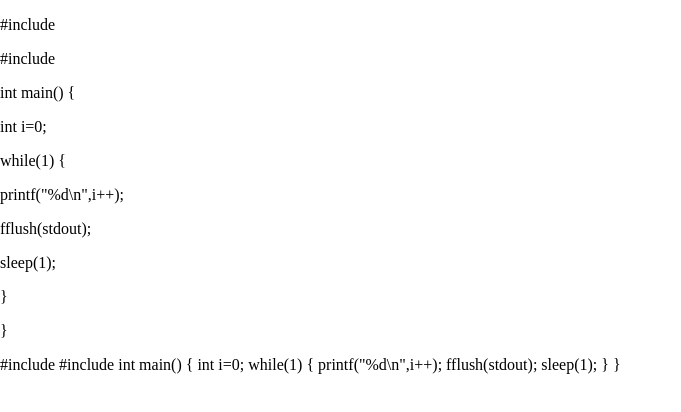
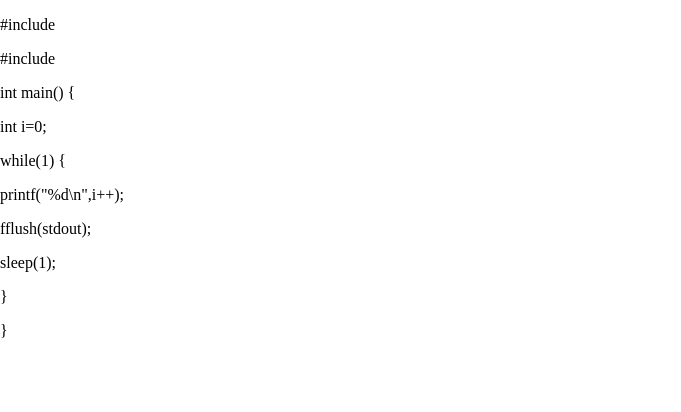
Before and after one commit to najemabdennour/compteur.c, a plain HTML site: page index.html in a window 1280 px wide. Shown: the whole page, without its empty margins (0-681 px from the left). Drawn offline with Linux system fonts and the light colour scheme.

Commit message:
Update index.html

```diff
--- a/index.html
+++ b/index.html
@@ -15,15 +15,5 @@
 	  <p>sleep(1);</p>
 	  <p>}</p>
 	  <p>}</p>
-    #include<stdio.h>
-    #include<unistd.h>
-	  int main() {
-		int i=0;
-		while(1) {
-			printf("%d\n",i++);
-			fflush(stdout);
-			sleep(1);
-		}
-		}
   </body>
 </html>
```
